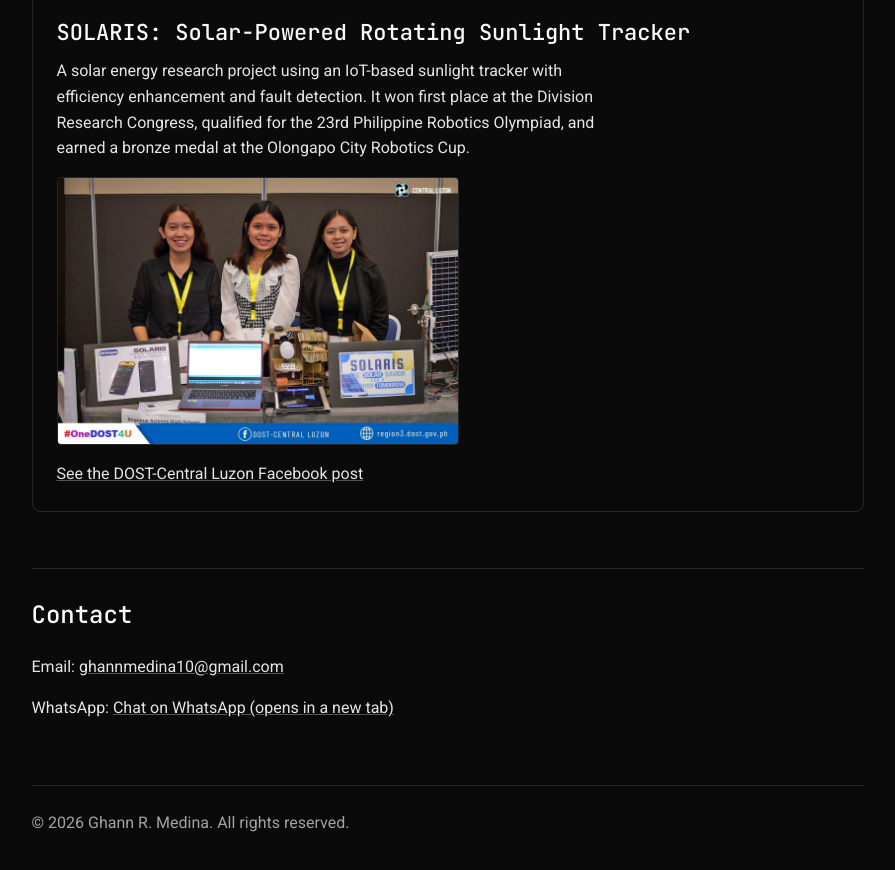
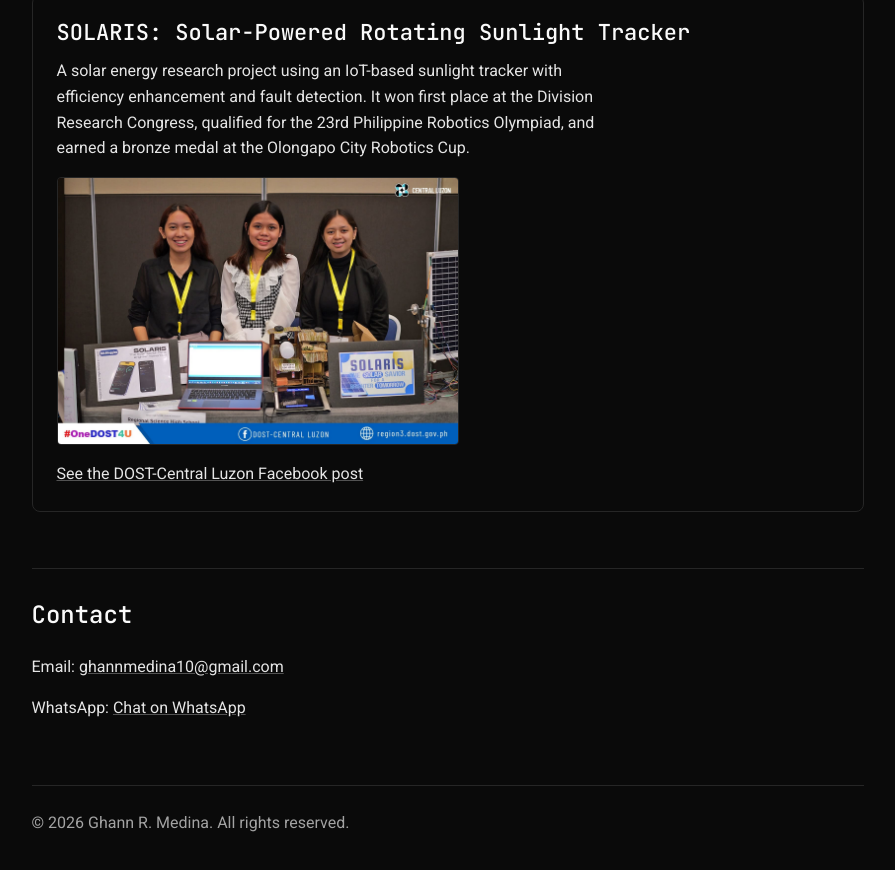
Before and after one commit to khlvy/my-profile, a plain HTML site: page index.html in a window 1280 px wide. Shown: the part 2320-3190 px from the top of the page, without its empty margins (337-1232 px from the left). Drawn offline with Linux system fonts and the light colour scheme.

Commit message:
index.html

```diff
--- a/index.html
+++ b/index.html
@@ -166,7 +166,7 @@
                     WhatsApp:
                     <a href="https://wa.me/639271808510"
                        target="_blank">
-                        Chat on WhatsApp (opens in a new tab)
+                        Chat on WhatsApp
                     </a>
                 </p>
             </section>
```
